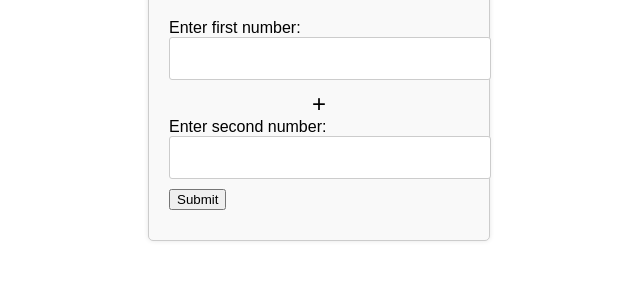
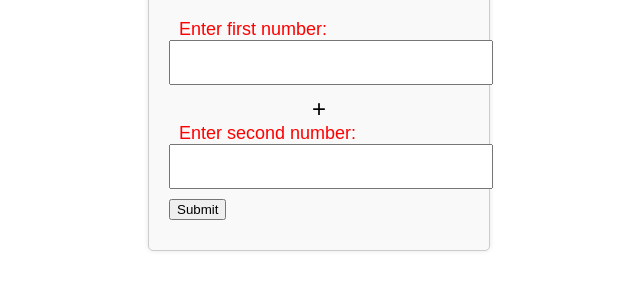
Before and after one commit to s-m-john/homework1, a website: page index.html in a window 1280 px wide. Shown: the part 132-422 px from the top of the page, without its empty margins (321-961 px from the left). Drawn offline with Linux system fonts and the light colour scheme.

Commit message:
Changed text to red.

```diff
--- a/styles.css
+++ b/styles.css
@@ -16,19 +16,20 @@ body {
     box-shadow: 0 0 5px rgba(0, 0, 0, 0.1);
   }
 
-  /* Style the input fields */
-  .input-field {
+  /* Style the input fields and labels in red */
+  .input-field,
+  label {
     width: 100%;
     padding: 10px;
     margin-bottom: 10px;
-    border: 1px solid #ccc;
-    border-radius: 3px;
-    font-size: 18px; /* Increase the font size for the input fields */
-    text-align: right; /* Right-align the text in the input fields */
+    font-size: 18px; /* Increase the font size for the input fields and labels */
+    text-align: right; /* Right-align the text in the input fields and labels */
+    color: red; /* Set the text color to red */
   }
 
   /* Style the "Submit" button (previously "Calculate" button) */
   .submit-btn {
+    display: block; /* Make the button a block element */
     width: 100%;
     padding: 10px;
     border: none;
@@ -37,6 +38,7 @@ body {
     color: #fff;
     font-size: 20px; /* Increase the font size for the button */
     cursor: pointer;
+    margin-top: 10px; /* Add margin at the top to separate from the labels */
   }
 
   /* Style the plus sign */
```
Also changed, not shown: README.md.
